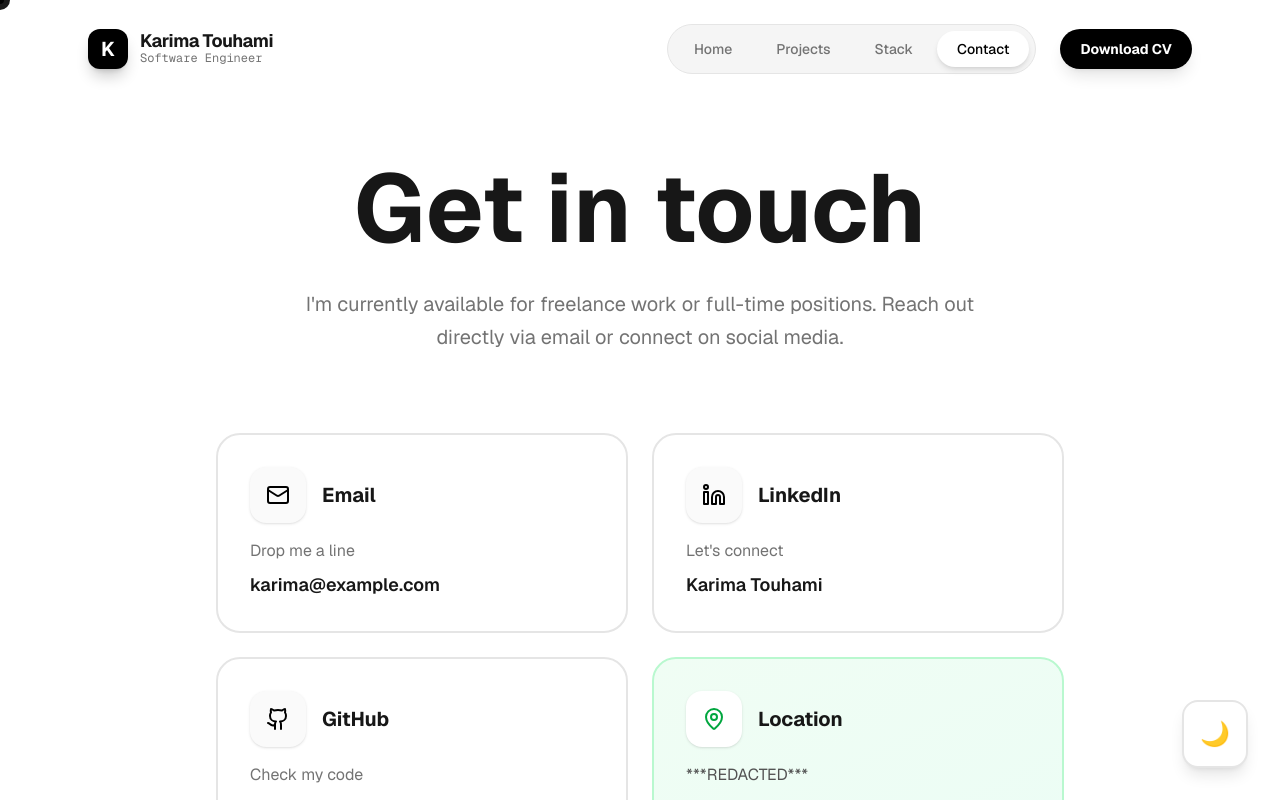
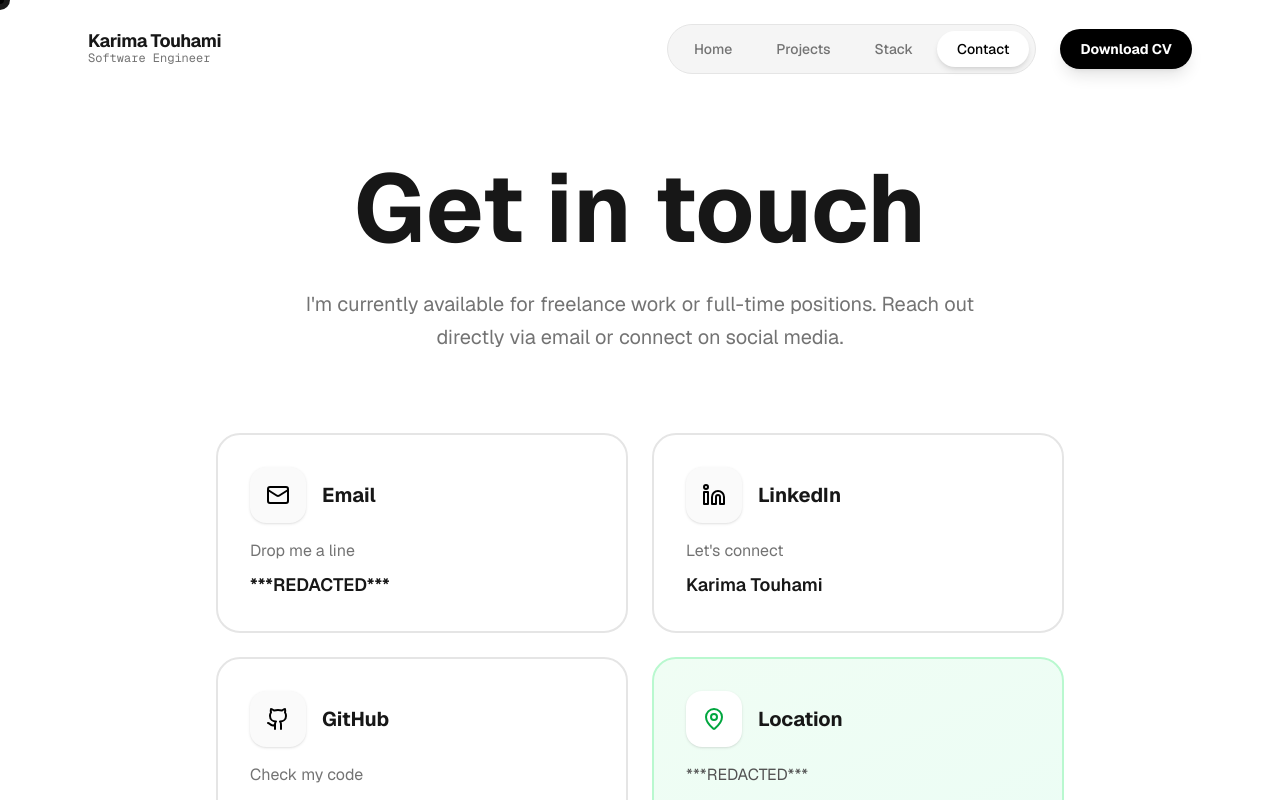
Before and after one commit to KarimaTouhami/v2, a Next.js app: page / in a window 1280 px wide. Both pictures are taken after a click on the button "Contact". Shown: the top 800 px of the page. Built offline with nearby package versions, Linux system fonts and the light colour scheme.

Commit message:
feat: update navigation and contact page links, enhance project details with new images and links

```diff
--- a/app/page.tsx
+++ b/app/page.tsx
@@ -80,16 +80,6 @@ export default function App() {
       </main>
 
       <Footer />
-
-      <button
-        onClick={() => setDarkMode(!darkMode)}
-        className="fixed bottom-8 right-8 p-4 rounded-2xl bg-white dark:bg-neutral-800 shadow-lg hover:shadow-xl border-2 border-neutral-200 dark:border-neutral-700 z-50 hover:scale-105 active:scale-95 transition-all text-2xl cursor-none group"
-        aria-label="Toggle Theme"
-      >
-        <span className="group-hover:scale-110 inline-block transition-transform">
-          {isMounted && (darkMode ? '☀️' : '🌙')}
-        </span>
-      </button>
     </div>
   );
 }
--- a/components/layout/Navigation.tsx
+++ b/components/layout/Navigation.tsx
@@ -22,9 +22,6 @@ export const Navigation = React.memo<NavigationProps>(({ activePage, setActivePa
           onClick={() => { setActivePage('home'); setIsMenuOpen(false); }}
           className="group cursor-pointer flex items-center gap-3 select-none relative z-50"
         >
-          <div className="w-10 h-10 bg-black dark:bg-white rounded-xl flex items-center justify-center text-white dark:text-black font-bold text-xl group-hover:rotate-12 transition-transform duration-300 shadow-lg shadow-black/20 dark:shadow-white/20 font-inter">
-            K
-          </div>
           <div className="flex flex-col">
             <span className="font-bold text-lg leading-none tracking-tight font-inter">Karima Touhami</span>
             <span className="text-xs text-neutral-500 font-mono group-hover:text-neutral-800 dark:group-hover:text-neutral-300 transition-colors">Software Engineer</span>
@@ -49,7 +46,12 @@ export const Navigation = React.memo<NavigationProps>(({ activePage, setActivePa
             ))}
           </div>
           <button className="hidden lg:flex px-5 py-2.5 rounded-full bg-black dark:bg-white text-white dark:text-black text-sm font-bold hover:scale-105 transition-transform shadow-lg font-inter">
-            Download CV
+            <a
+                href="/Karima-Touhami-Resume.pdf"
+                download="Karima-Touhami-Resume.pdf"
+            >
+              Download CV
+            </a>
           </button>
         </div>
 
--- a/components/pages/ContactPage.tsx
+++ b/components/pages/ContactPage.tsx
@@ -19,7 +19,7 @@ export const ContactPage: React.FC = () => {
 
         <div className="grid grid-cols-1 md:grid-cols-2 gap-6">
           <a
-            href="mailto:karima@example.com"
+            href="mailto:***REDACTED***"
             className="group p-8 bg-white dark:bg-neutral-900 rounded-3xl border-2 border-neutral-200 dark:border-neutral-800 hover:border-black dark:hover:border-white transition-all hover:-translate-y-2 hover:shadow-2xl hover:shadow-neutral-300/30 dark:hover:shadow-black/50 duration-300"
           >
             <div className="flex items-center gap-4 mb-4">
@@ -29,11 +29,11 @@ export const ContactPage: React.FC = () => {
               <h3 className="text-xl font-bold font-inter text-neutral-900 dark:text-white">Email</h3>
             </div>
             <p className="text-neutral-500 dark:text-neutral-400 mb-2">Drop me a line</p>
-            <p className="text-lg font-semibold text-neutral-900 dark:text-white group-hover:underline decoration-2 underline-offset-4 break-all">karima@example.com</p>
+            <p className="text-lg font-semibold text-neutral-900 dark:text-white group-hover:underline decoration-2 underline-offset-4 break-all">***REDACTED***</p>
           </a>
 
           <a
-            href="#"
+            href="https://www.linkedin.com/in/karimatouhami/"
             target="_blank"
             rel="noopener noreferrer"
             className="group p-8 bg-white dark:bg-neutral-900 rounded-3xl border-2 border-neutral-200 dark:border-neutral-800 hover:border-black dark:hover:border-white transition-all hover:-translate-y-2 hover:shadow-2xl hover:shadow-neutral-300/30 dark:hover:shadow-black/50 duration-300"
@@ -49,7 +49,7 @@ export const ContactPage: React.FC = () => {
           </a>
 
           <a
-            href="#"
+            href="https://github.com/KarimaTouhami"
             target="_blank"
             rel="noopener noreferrer"
             className="group p-8 bg-white dark:bg-neutral-900 rounded-3xl border-2 border-neutral-200 dark:border-neutral-800 hover:border-black dark:hover:border-white transition-all hover:-translate-y-2 hover:shadow-2xl hover:shadow-neutral-300/30 dark:hover:shadow-black/50 duration-300"
@@ -64,7 +64,7 @@ export const ContactPage: React.FC = () => {
             <p className="text-lg font-semibold text-neutral-900 dark:text-white group-hover:underline decoration-2 underline-offset-4">@KarimaTouhami</p>
           </a>
 
-          <div className="p-8 bg-gradient-to-br from-green-50 to-emerald-50 dark:from-green-900/10 dark:to-emerald-900/10 rounded-3xl border-2 border-green-200 dark:border-green-900/40">
+          <div className="p-8 bg-linear-to-br from-green-50 to-emerald-50 dark:from-green-900/10 dark:to-emerald-900/10 rounded-3xl border-2 border-green-200 dark:border-green-900/40">
              <div className="flex items-center gap-4 mb-4">
               <div className="p-4 bg-white dark:bg-neutral-800 rounded-2xl shadow-sm">
                 <MapPin size={24} className="text-green-600 dark:text-green-400" />
--- a/components/pages/ProjectDetailPage.tsx
+++ b/components/pages/ProjectDetailPage.tsx
@@ -63,7 +63,7 @@ export const ProjectDetailPage: React.FC<ProjectDetailPageProps> = ({ project, o
           </div>
         </div>
 
-        <div className="relative rounded-3xl overflow-hidden shadow-2xl border border-neutral-200 dark:border-neutral-800 animate-in slide-in-from-bottom-8 duration-1000 delay-200 fade-in fill-mode-both aspect-square order-1 lg:order-2">
+        <div className="relative rounded-3xl overflow-hidden shadow-2xl border border-neutral-200 dark:border-neutral-800 animate-in slide-in-from-bottom-8 duration-1000 delay-200 fade-in fill-mode-both aspect-[16/10] order-1 lg:order-2">
           <LazyImage src={project.image} alt={project.title} className="w-full h-full object-cover" />
         </div>
       </div>
--- a/data/projects.ts
+++ b/data/projects.ts
@@ -17,11 +17,11 @@ export const PROJECTS: Project[] = [
     title: "FortuneConnect",
     company: "FortuneTech SMC.",
     year: "2024-2025",
-    image: "https://images.unsplash.com/photo-1551288049-bebda4e38f71?auto=format&fit=crop&q=80&w=1920",
+    image: "https://img.sanishtech.com/u/52a13283b838dc8d0f7c328672d58bf6.png",
     category: "Frontend Architecture",
     description: "Architected a high-performance financial dashboard handling real-time data for 10k+ active users. Implemented D3.js visualizations that reduced reporting time by 40% compared to the legacy system.",
-    stack: ["React", "TypeScript", "D3.js", "Tailwind", "Redux Toolkit"],
-    link: "#",
+    stack: ["React", "TypeScript", "Tailwind", "Redux Toolkit"],
+    link: "https://www.fortuneconnect.africa/",
     featured: true
   },
   {
@@ -32,7 +32,7 @@ export const PROJECTS: Project[] = [
     image: "https://images.unsplash.com/photo-1581091226825-a6a2a5aee158?auto=format&fit=crop&q=80&w=1920",
     category: "Industrial Web App",
     description: "Developed an IoT monitoring solution processing 500+ sensor events per second. Built a WebSocket-based alert system that decreased machine downtime response speed by 25%.",
-    stack: ["Next.js", "Node.js", "PostgreSQL", "Socket.io", "Docker"],
+    stack: ["Flutter", "PostgreSQL", "Odoo ERP", "WordPress"],
     link: "#",
     featured: true
   },
```
